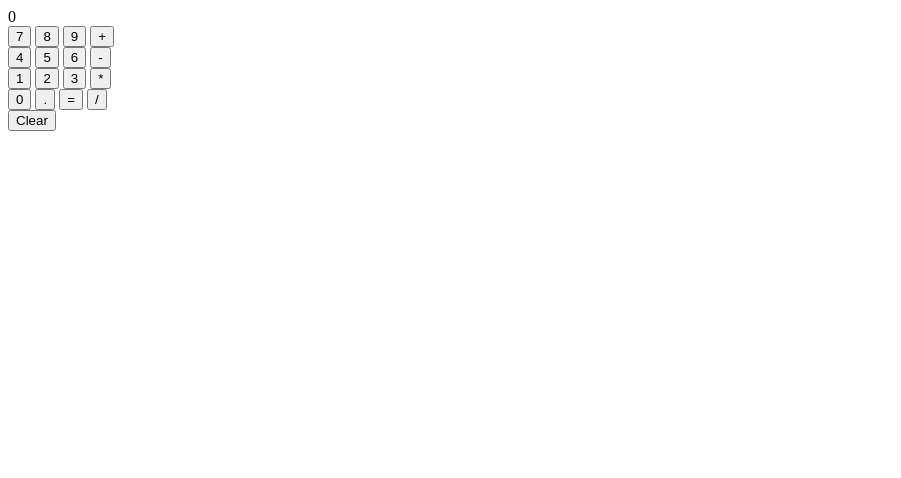
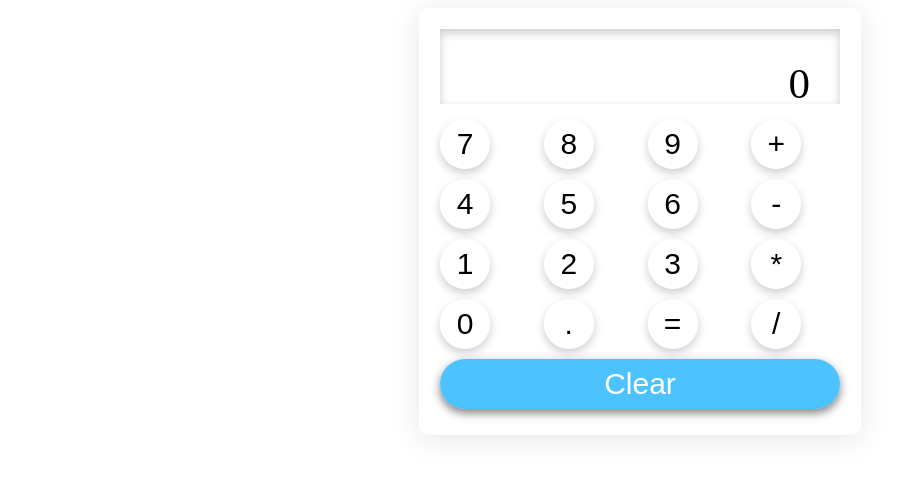
Before and after one commit to philmontague/calculatorAppDemo, a plain HTML site: page index.html in a window 1280 px wide. Shown: the whole page, without its empty margins (0-901 px from the left). Drawn offline with Linux system fonts and the light colour scheme.

Commit message:
updated html and css

```diff
--- a/index.html
+++ b/index.html
@@ -11,32 +11,32 @@
             <div class="display">
                 0
             </div>
-            <div class="row">
+            <div class="buttons">
                 <button>7</button>
                 <button>8</button>
                 <button>9</button>
                 <button>+</button>
             </div>
-            <div class="row">
+            <div class="buttons">
                 <button>4</button>
                 <button>5</button>
                 <button>6</button>
                 <button>-</button>
             </div>
-            <div class="row">
+            <div class="buttons">
                 <button>1</button>
                 <button>2</button>
                 <button>3</button>
                 <button>*</button>
             </div>
-            <div class="row">
+            <div class="buttons">
                 <button>0</button>
                 <button>.</button>
                 <button>=</button>
                 <button>/</button>
             </div>
 
-            <button>Clear</button>
+            <button class="clear">Clear</button>
 
         </div>
 
--- a/style.css
+++ b/style.css
@@ -0,0 +1,58 @@
+.calculator {
+    width: 400px;
+    margin: 0 auto;
+    padding: 20px;
+    border-radius: 10px;
+    background: rgba(255,255,255,0.8);
+    box-shadow: 0 4px 30px rgba(0,0,0,0.1);
+    backdrop-filter: blur(5px);
+    -webkit-backdrop-filter: blur(5px);
+    border: 1px solid rgba(255,255,255,0.3);
+}
+
+.display {
+    width: 100%;
+    height: 75px;
+    margin-bottom: 10px;
+    font-size: 43px;
+    text-align: right;
+    padding: 30px;
+    box-sizing: border-box;
+    background: rgba(255,255,255,0.3);
+    box-shadow: inset 0px 4px 10px rgba(0,0,0,0.2);
+}
+
+.buttons {
+    display: grid;
+    grid-template-columns: repeat(4, 1fr);
+    grid-gap: 15px;
+    grid-row-gap: 10px;
+}
+
+button {
+    width: 50px;
+    height: 50px;
+    border-radius: 50%;
+    border: none;
+    font-size: 30px;
+    margin: 5px 0;
+    background: rgba(255,255,255,0.5);
+    box-shadow: 0 4px 10px rgba(0,0,0,0.2);
+}
+
+button:hover {
+    background: rgba(255,255,255,0.7);
+    font-size: 32px;
+}
+
+.clear {
+    width: 100%;
+    border-radius: 30px;
+    background: rgba(0,170,255,0.7);
+    box-shadow: 0 4px 10px rgba(0,0,0,0.5);
+    color: #fff;
+}
+
+.clear:hover {
+    background: rgba(0,136,255,0.7);
+  }
```
